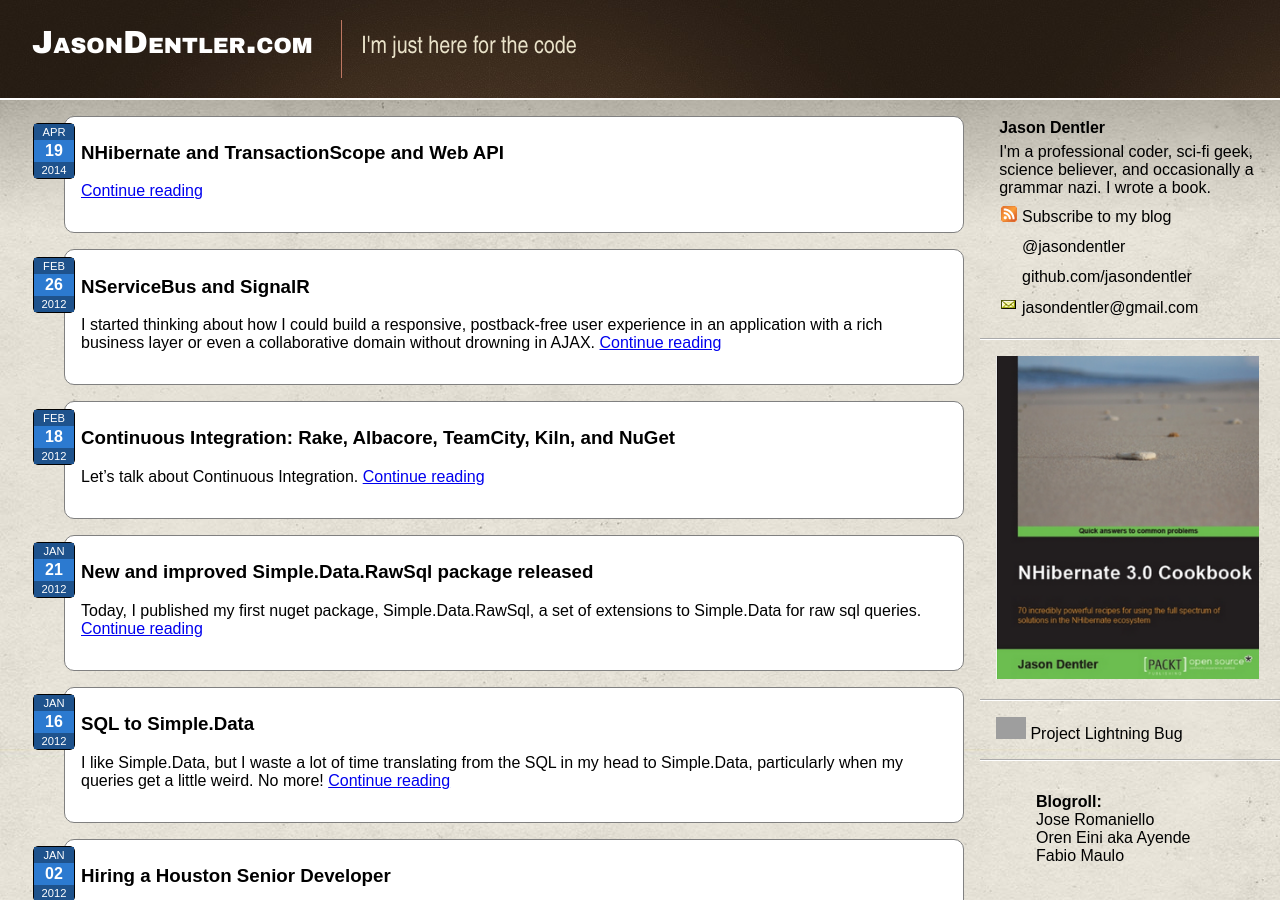
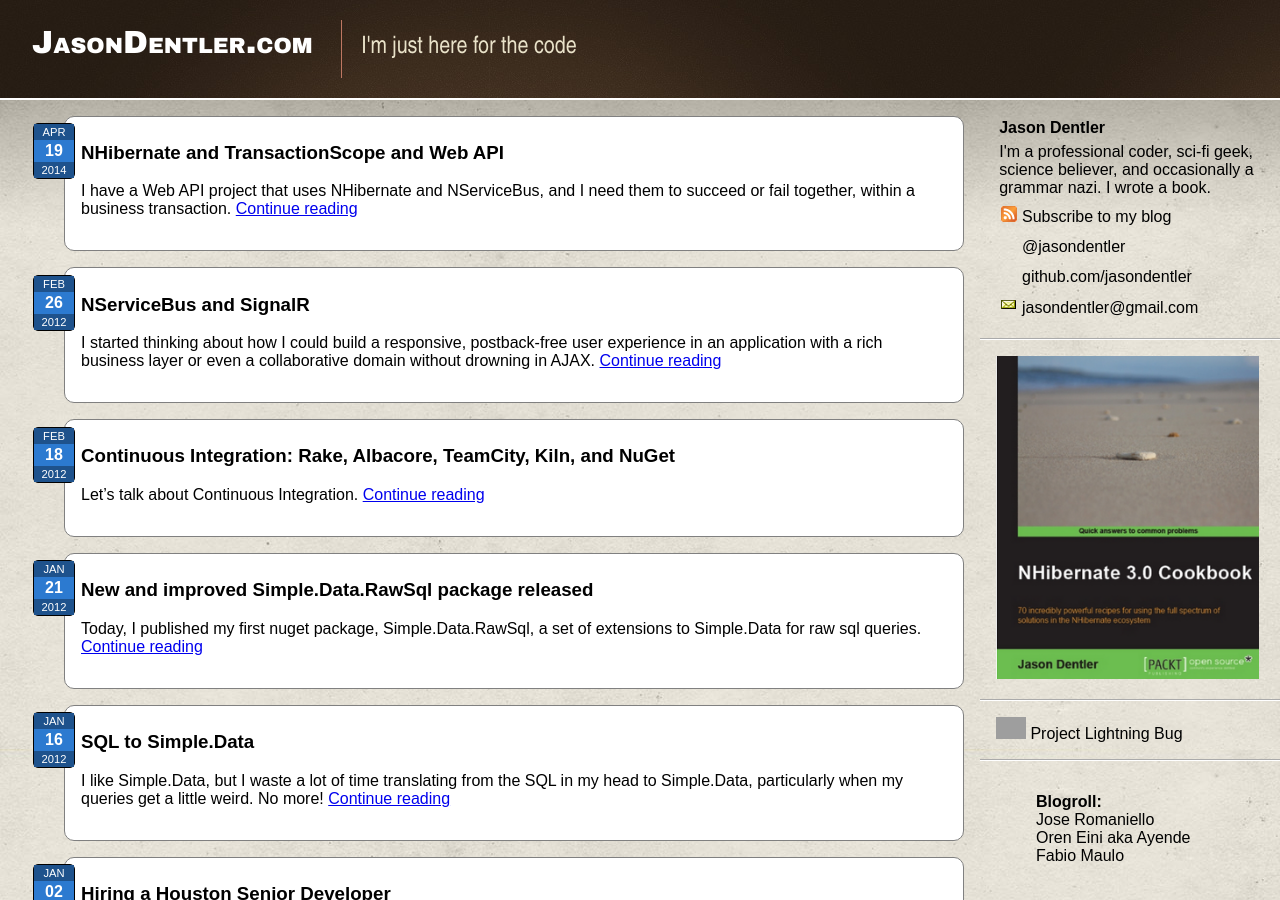
Before and after one commit to jasondentler/jasondentler.github.com, a Jekyll site: the page built from index.html, in a window 1280 px wide and 900 px high. Built offline with Jekyll 4.4.1, drawn with Linux system fonts in a browser that asks for light colours; some web fonts are replaced; grey boxes are pictures that could not be loaded.

Commit message:
Set excerpt

```diff
--- a/_posts/2015-04-18-nhibernate-and-transactionscope-and-web-api.md
+++ b/_posts/2015-04-18-nhibernate-and-transactionscope-and-web-api.md
@@ -3,7 +3,7 @@ layout: post
 title: NHibernate and TransactionScope and Web API
 date: 2014-04-18 21:00:00 -06:00
 tags: "NHibernate TransactionScope WebApi"
-excerpt: ""
+excerpt: "I have a Web API project that uses NHibernate and NServiceBus, and I need them to succeed or fail together, within a business transaction."
 ---
 ###The problem
 I have a Web API project that uses NHibernate and NServiceBus, and I need them to succeed or fail together, within a business transaction. There is exactly one transaction per web request.
```
